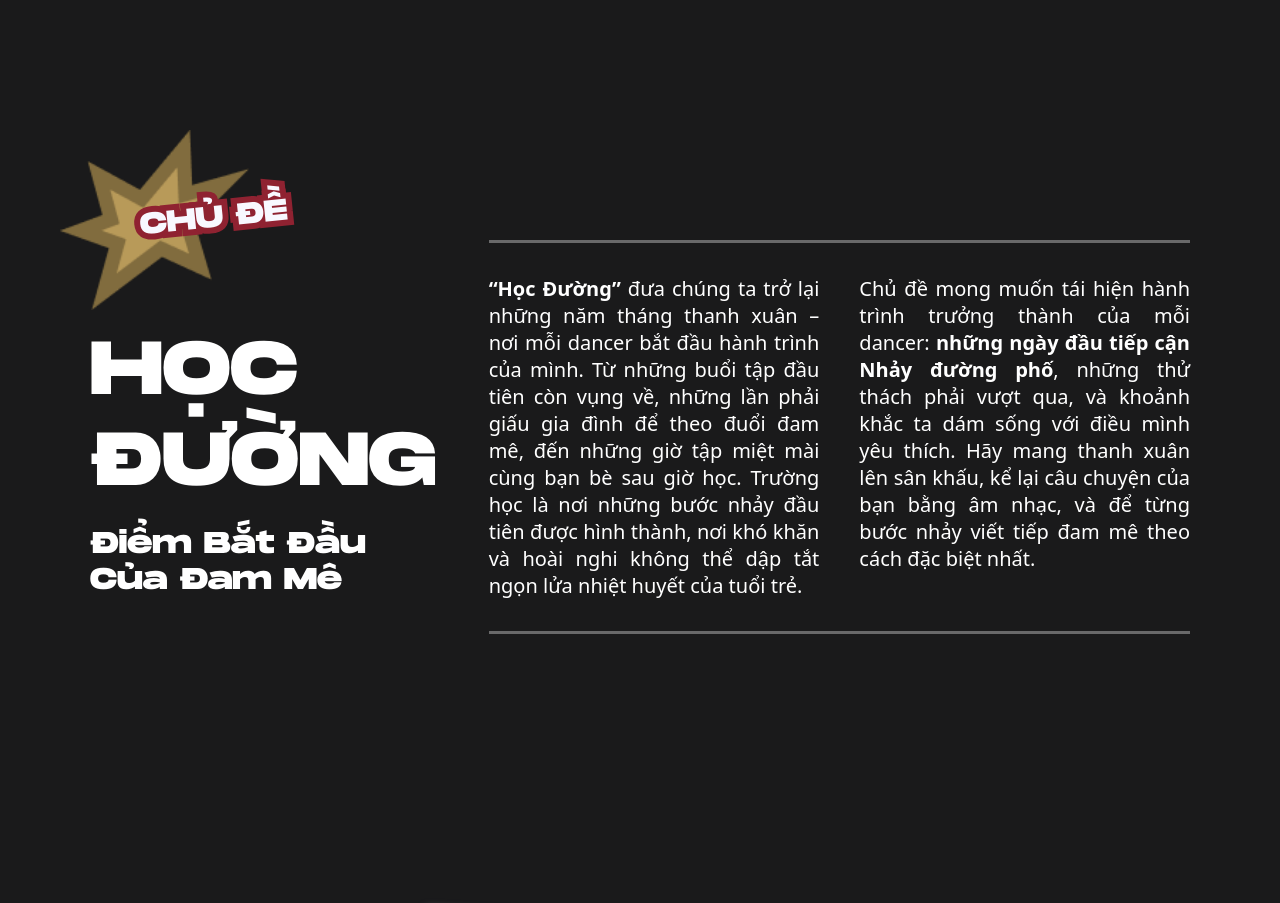
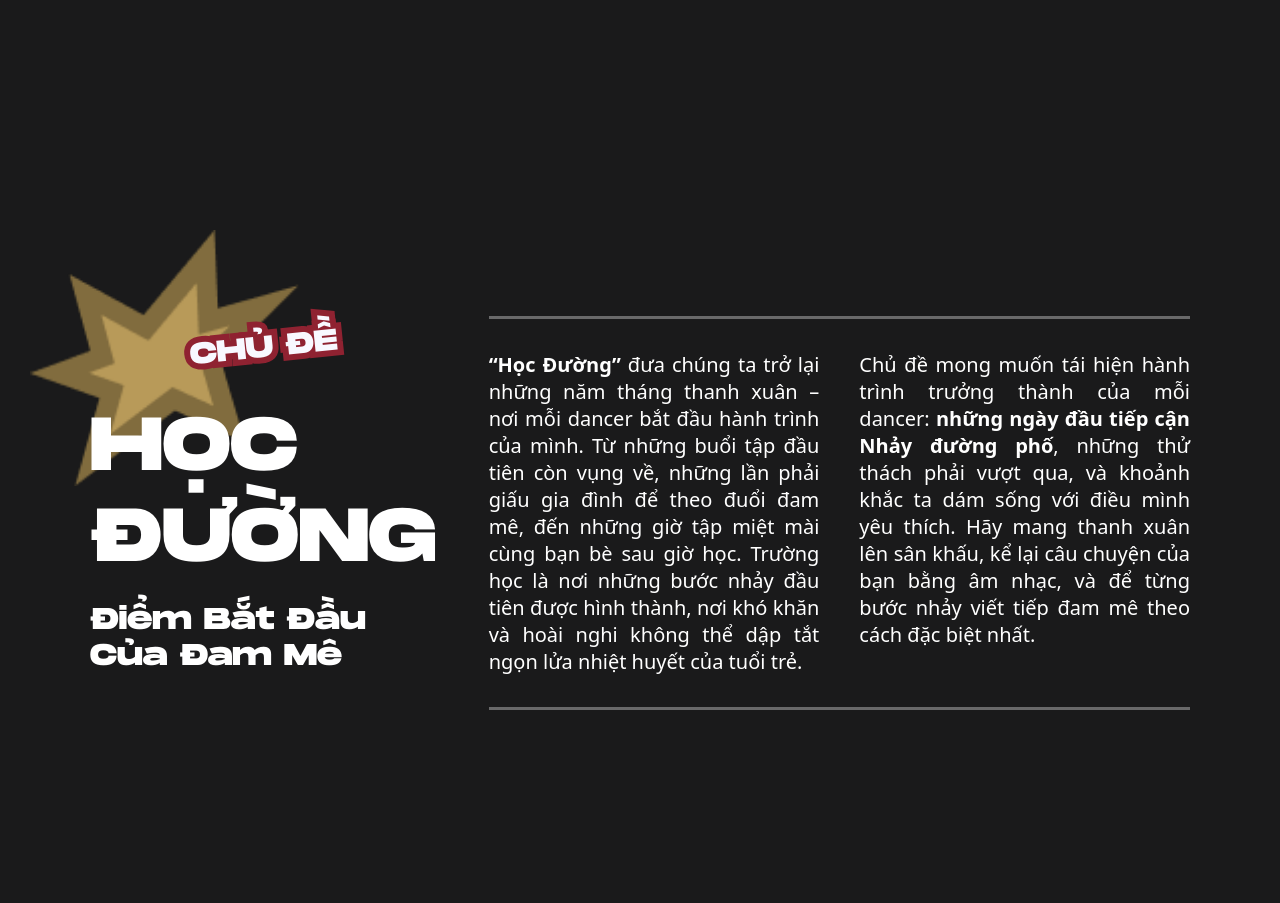
Before and after one commit to choideyy/choideyy-ui, a React (Vite) app: page /event in a window 1280 px wide. Shown: the part 1400-2303 px from the top of the page. Built offline with nearby package versions, Linux system fonts and the light colour scheme; a web font is replaced by a local one.

Commit message:
fix star deco event

```diff
--- a/src/pages/Event/components/ThemeSection/ThemeSection.css
+++ b/src/pages/Event/components/ThemeSection/ThemeSection.css
@@ -25,10 +25,10 @@
 
 .event-theme__label {
   position: absolute;
-  top: 50%;
+  top: 220px;
   z-index: 1;
   margin: 0;
-  left: 50px;/* slight adjustment to align with the star */
+  left: 100px;/* slight adjustment to align with the star */
   text-align: justify;
   color: var(--ghost-white);
   font-family: 'DC Monument Extended', var(--font-neue-plak);
@@ -44,7 +44,11 @@
 
 .event-theme__star {
   display: block;
-  width: 220px;
+  position: relative;
+  left: -30px;
+  top: 100px;
+  z-index: -1;
+  width: 300px;
   height: auto;
   object-fit: contain;
   margin-left: -30px;
```
